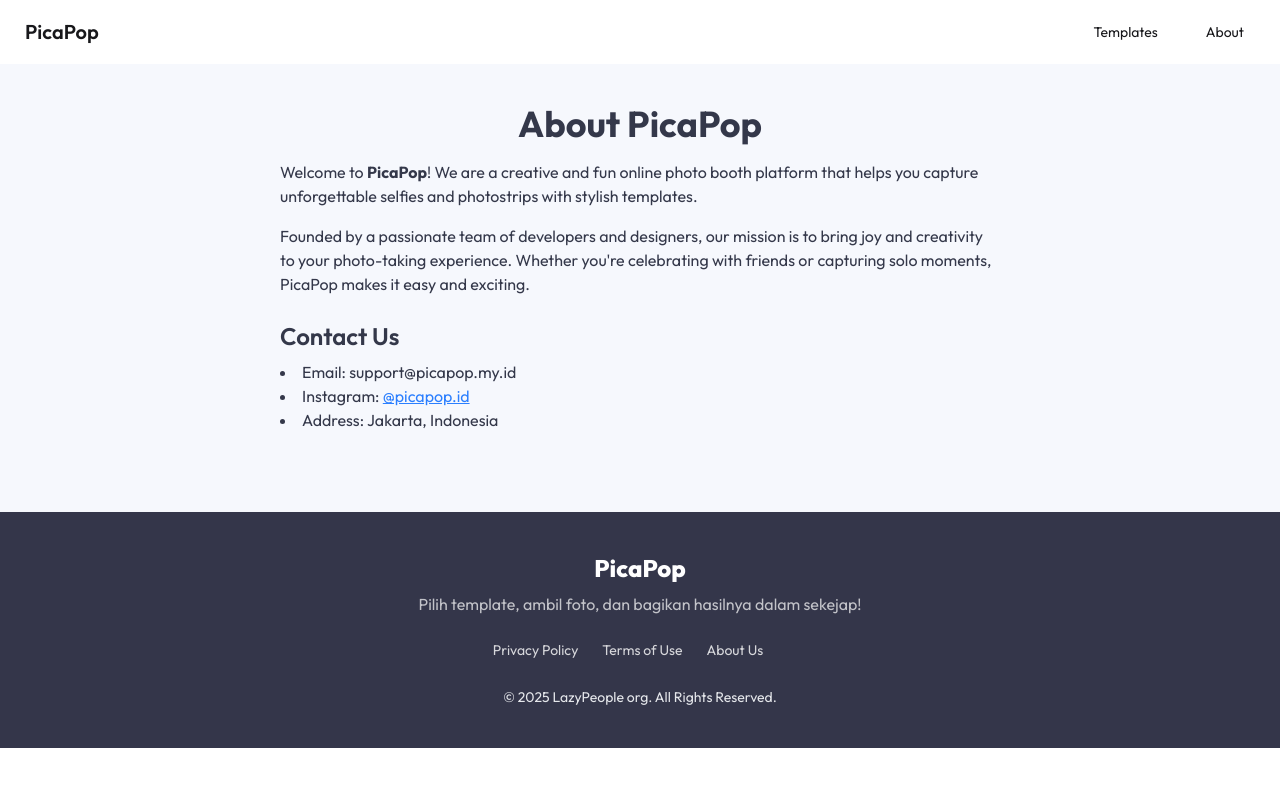
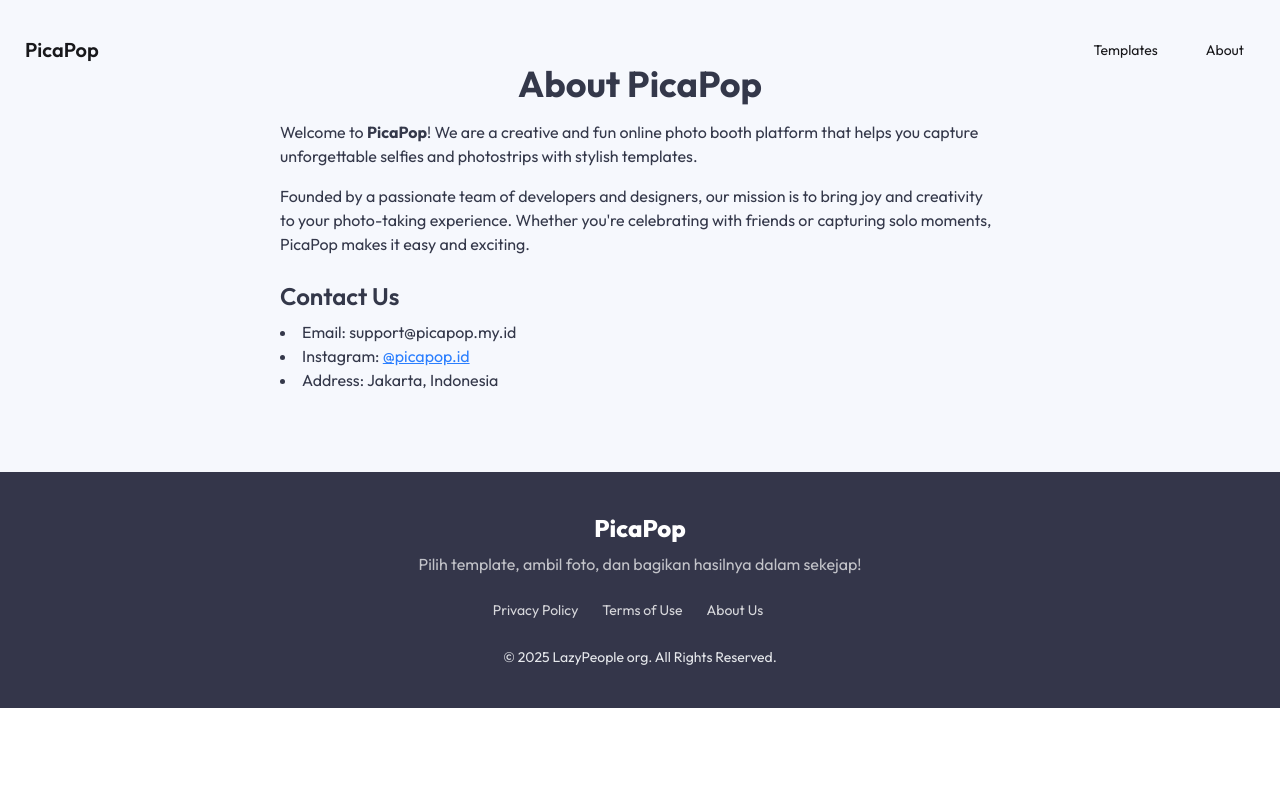
Before and after one commit to AnggaaIs/picapop, a Next.js app: page /about in a window 1280 px wide. Shown: the top 786 px of the page. Built offline with nearby package versions, Linux system fonts and the light colour scheme.

Commit message:
fix: enhance Navbar component with scroll-based animations and update package.json

```diff
--- a/package.json
+++ b/package.json
@@ -36,5 +36,6 @@
     "postcss": "^8.5.3",
     "tailwindcss": "^4.0.8",
     "typescript": "^5.7.3"
-  }
+  },
+  "packageManager": "yarn@1.22.22+sha512.a6b2f7906b721bba3d67d4aff083df04dad64c399707841b7acf00f6b133b7ac24255f2652fa22ae3534329dc6180534e98d17432037ff6fd140556e2bb3137e"
 }
--- a/src/app/layout.tsx
+++ b/src/app/layout.tsx
@@ -141,6 +141,7 @@ export default function RootLayout({
         <ThemeProvider attribute="data-theme" defaultTheme="light" enableSystem>
           <Suspense fallback={null}>
             <Navbar />
+            <br />
             {children}
             <Footer />
           </Suspense>
--- a/src/components/Navbar.tsx
+++ b/src/components/Navbar.tsx
@@ -1,11 +1,21 @@
 'use client';
 
 import Link from "next/link";
+import { motion, useTransform, useViewportScroll } from "framer-motion";
 
 export default function Navbar() {
   // const { setTheme } = useTheme()
+  const { scrollY } = useViewportScroll();
+  const height = useTransform(scrollY, [0, 100], [100, 60]);
+
+  const bg = useTransform(scrollY, [0, 100], ['rgba(255, 255, 255, 0)', 'rgba(255, 255, 255, 1)']);
+  const shadow = useTransform(scrollY, [0, 100], ['0px 0px 0px rgba(0, 0, 0, 0)', '0px 0px 20px rgba(0, 0, 0, 0.1)']);
   return (
-    <div className="navbar bg-white">
+    <motion.div style={{
+      background: bg,
+      height,
+      boxShadow: shadow,
+    }} className="navbar fixed z-15">
       <div className="flex-1">
         <Link href={'/'} className="btn btn-ghost bg-transparent rounded-xl shadow-none text-xl">PicaPop</Link>
       </div>
@@ -15,6 +25,6 @@ export default function Navbar() {
           <li><Link href={'/about'}>About</Link></li>
         </ul>
       </div>
-    </div>
+    </motion.div>
   )
 }
```
